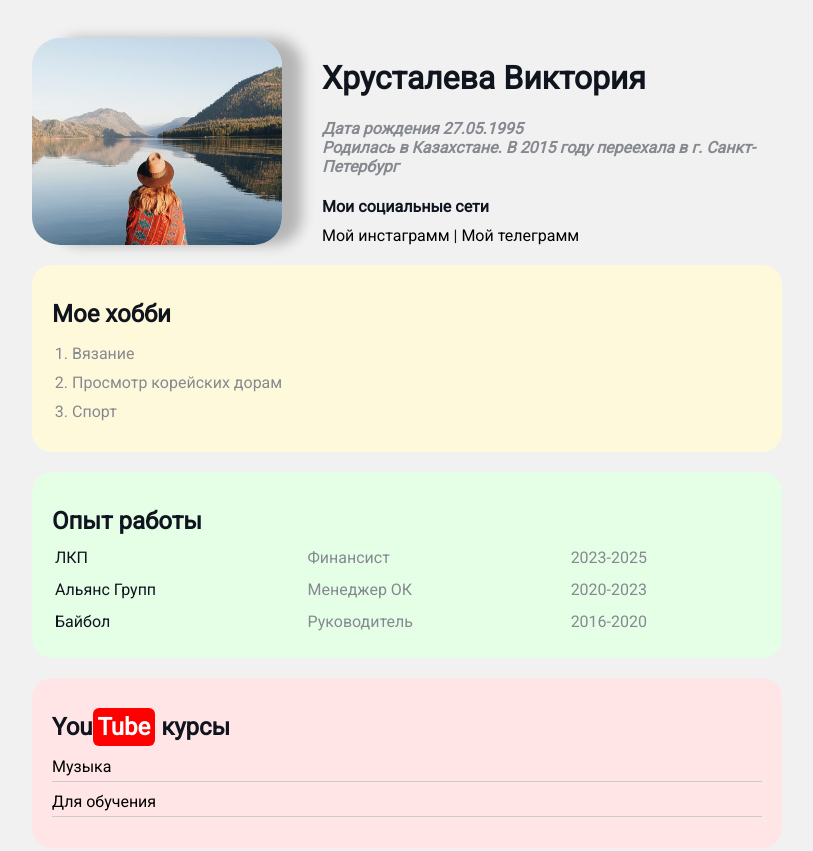
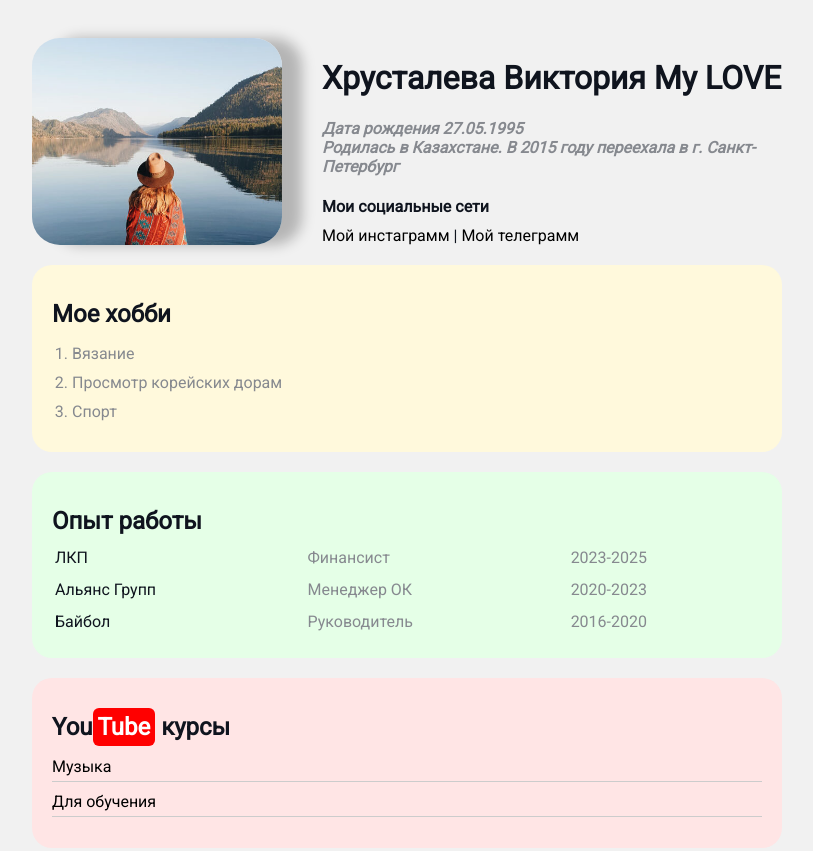
Before and after one commit to khrustech/css, a plain HTML site: page index.html in a window 1280 px wide. Shown: the top 851 px of the page, without its empty margins (233-1046 px from the left). Drawn offline with Linux system fonts and the light colour scheme.

Commit message:
Коммит Максима

```diff
--- a/index.html
+++ b/index.html
@@ -12,7 +12,7 @@
       <div class="info">
         <img src="photo1.jpg" alt="Фотография" class="avatar" />
         <div class="info-text">
-          <h1>Хрусталева Виктория</h1>
+          <h1>Хрусталева Виктория My LOVE</h1>
           <p>Дата рождения <strong>27.05.1995</strong></p>
           <p>
             Родилась в Казахстане. В 2015 году переехала в г. Санкт-Петербург
```
